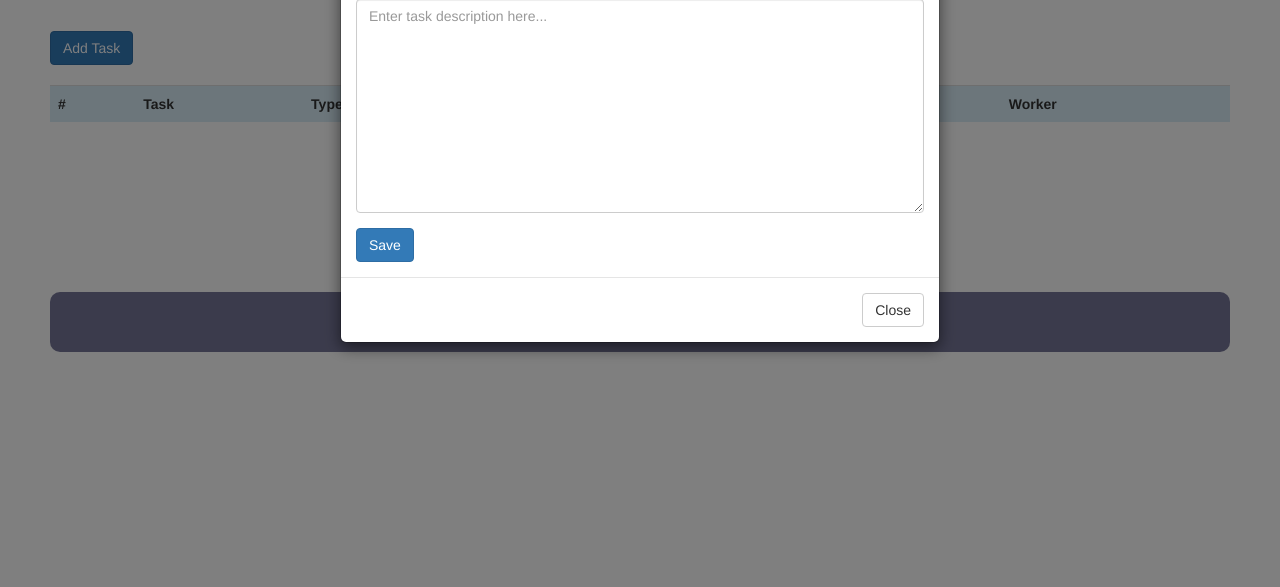
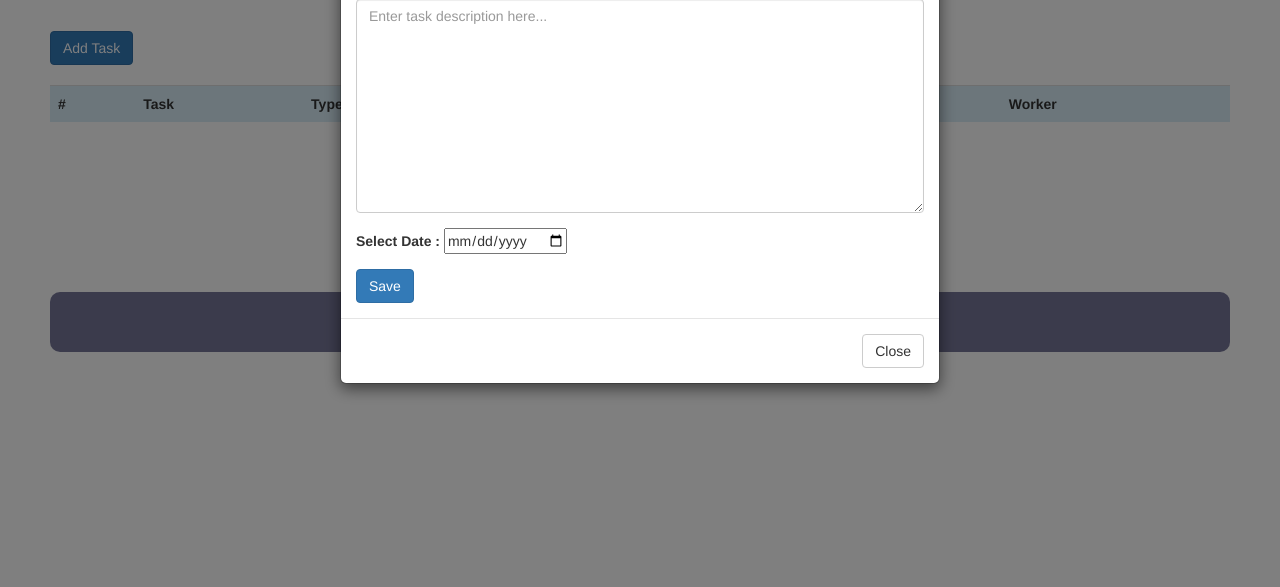
Before and after one commit to stoic1979/djprojman, a Django app: page /tasks/ in a window 1280 px wide, after a click on "Add Task". Shown: the part 213-800 px from the top of the page. Run offline with Django 3.2, Linux system fonts and the light colour scheme; the visitor is signed in with stand-in values (Sample User, id 1); parts of the project's set-up code (start-up, migrations or seed data) failed here and were passed over; some libraries are stand-ins or nearby versions.

Commit message:
added calender in forms

```diff
--- a/dashboard/templates/base.html
+++ b/dashboard/templates/base.html
@@ -8,6 +8,25 @@
         <link rel="stylesheet" type="text/css" href={% static "css/style.css" %}>
         <script src={% static "js/jquery.min.js" %}></script>
         <script src={% static "js/bootstrap.min.js" %}></script>
+
+        <script type="text/javascript">
+var datefield=document.createElement("input")
+datefield.setAttribute("type", "date")
+if (datefield.type!="date"){ //if browser doesn't support input type="date", load files for jQuery UI Date Picker
+    document.write('<link href="http://ajax.googleapis.com/ajax/libs/jqueryui/1.8/themes/base/jquery-ui.css" rel="stylesheet" type="text/css" />\n')
+        document.write('<script src="http://ajax.googleapis.com/ajax/libs/jquery/1.4/jquery.min.js"><\/script>\n')
+document.write('<script src="http://ajax.googleapis.com/ajax/libs/jqueryui/1.8/jquery-ui.min.js"><\/script>\n')
+}
+</script>
+
+<script>
+if (datefield.type!="date"){ //if browser doesn't support input type="date", initialize date picker widget:
+    jQuery(function($){ //on document.ready
+        $('#birthday').datepicker();
+    })
+}
+</script>
+
 {% block head %}{% endblock %}
     </head>
     <body bgcolor="#ccddcc">
@@ -140,9 +159,25 @@
                         <b>My ToDo</b><br><br>
                         <b>List</b><hr>
                         <ol>
-
-                            <li>Note 1</li>
-                            <li>Note 2</li>
+                            <div class="form-group">
+                                <label for="user">User:</label>
+                                <input type="user" class="form-control" id="user" placeholder="Enter username">
+                            </div>
+                            <div class="form-group">
+                                <label for="not">Note:</label>
+                                <input type="notes" class="form-control" id="note" placeholder="Enter your Note">
+                            </div>
+                            <div class="form-group">
+                                <label for="done">Done:</label>
+                                <input type="done" class="form-control" id="done" placeholder="write yes or no">
+                            </div>
+                            <div class="form-group">
+                                <label for="not">Created on:</label><br>
+                                <input type="date" id="birthday" name="birthday" size="65" /></p>
+                            </div> </p>
+                            <button class="btn btn-primary" type="submit">Save</button>
+                            </form>
+                    </div>
                         </ol>
 
                 </div>
@@ -154,7 +189,7 @@
             </div>
         </div>
         </div>
-        <!-- Help Information Popup ends here -->
+        <!-- Todo Information Popup ends here -->
 
         <!-- Help Information Popup starts here -->
 
--- a/dashboard/templates/index.html
+++ b/dashboard/templates/index.html
@@ -7,7 +7,7 @@
 
 {% block body %}
 <!--
-<a class="navbar-brand" href="/"><img class="img-circle" src={% static "images/djproman.png" %} width="90" height="90"></img><a>
+    <a class="navbar-brand" href="/"><img class="img-circle" src={% static "images/djproman.png" %} width="90" height="90"></img><a>
 -->
 
 <table class="table" border="0" cellspacing="5" cellpadding="5" width="100%">
--- a/dashboard/templates/tasks.html
+++ b/dashboard/templates/tasks.html
@@ -67,6 +67,12 @@
                     <label for="id_description">Description:</label>
                     {{ form.description }}
                     </div>
+
+					<div class="form-group">
+					<b>Select Date :</b>
+					<input type="date" id="birthday" name="birthday" size="20" /></p>
+					</div>
+
                     <button class="btn btn-primary" type="submit">Save</button>
                 </form>
             </div>
```
Lines whose indentation alone changed are shown as unchanged.
